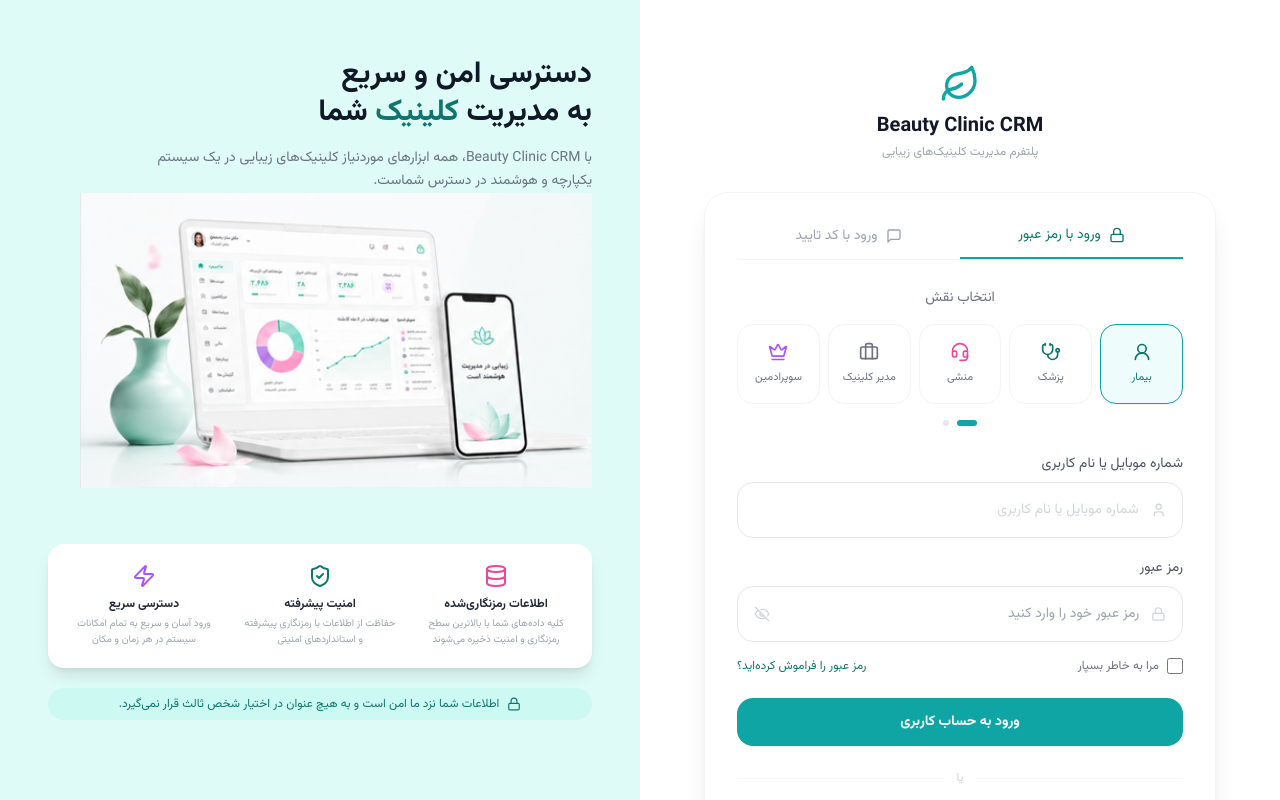
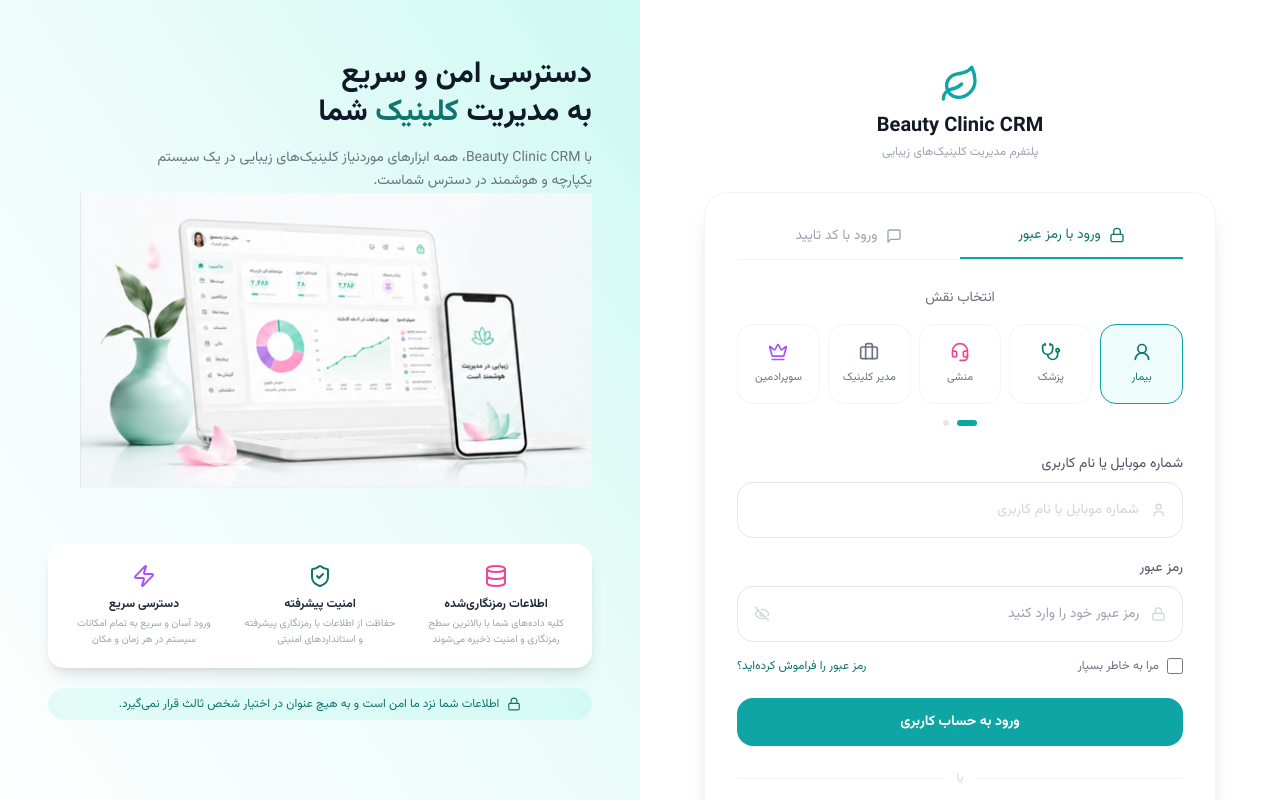
Before and after one commit to Ashkancr7/clinic-front, a Next.js app: page /login in a window 1280 px wide. Shown: the top 800 px of the page. Built offline with nearby package versions, Linux system fonts and the light colour scheme.

Commit message:
update bg and positions

```diff
--- a/src/app/(auth)/login/page.tsx
+++ b/src/app/(auth)/login/page.tsx
@@ -623,17 +623,20 @@
         </div>
 
         <div
-  className="
+          className="
     relative
     hidden
     overflow-hidden
-    bg-primary-light/20
+    bg-gradient-to-bl
+    from-primary-light/30
+    via-primary-light/10
+    to-white/50
     px-12
     py-14
     lg:flex
     lg:flex-col
   "
->
+        >
           {/* <div
             className="absolute right-10 top-10 h-16 w-16 opacity-40"
             style={{
```
